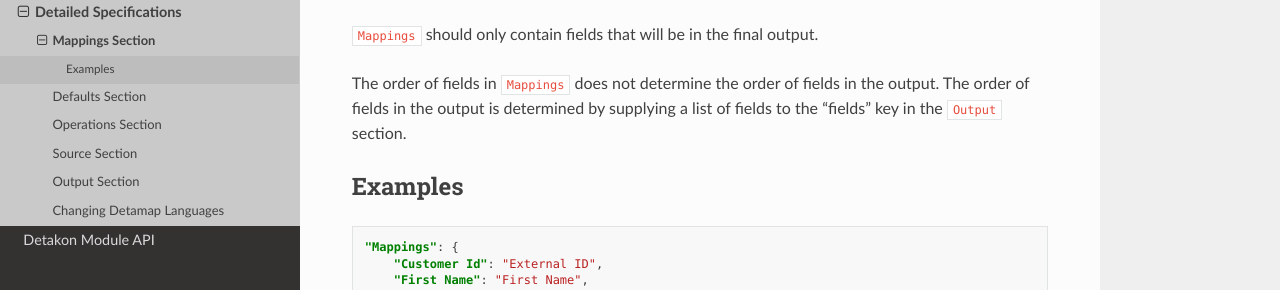
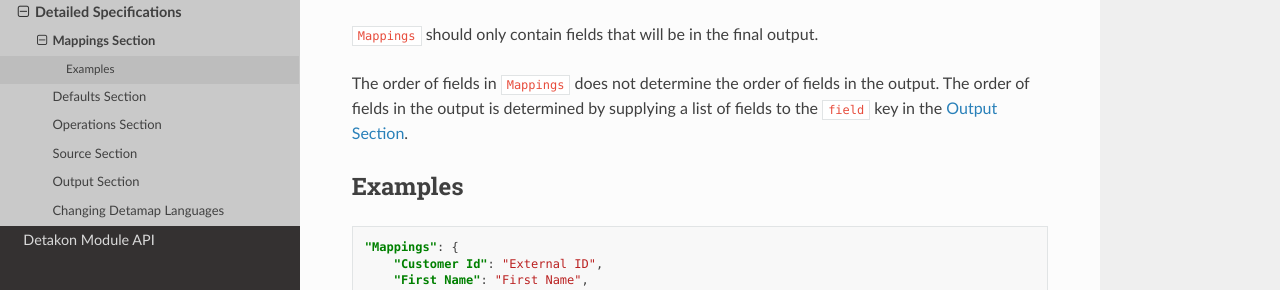
Before and after one commit to cknightfury/detakon, a Sphinx documentation site: the page built from docs/source/mappings.rst, in a window 1280 px wide. Shown: the part 260-550 px from the top of the page. Built offline with Sphinx 7.4.7 and the Read the Docs theme 3.1.0, drawn with Linux system fonts in a browser that asks for light colours.

Commit message:
updated mappings docs

```diff
--- a/docs/source/mappings.rst
+++ b/docs/source/mappings.rst
@@ -10,7 +10,7 @@ Keys should be the source fields.  Keys do not need to exist in the source file
 
 ``Mappings`` should only contain fields that will be in the final output.
 
-The order of fields in ``Mappings`` does not determine the order of fields in the output.  The order of fields in the output is determined by supplying a list of fields to the "fields" key in the ``Output`` section.
+The order of fields in ``Mappings`` does not determine the order of fields in the output.  The order of fields in the output is determined by supplying a list of fields to the ``field`` key in the :doc:`Output Section <output>`.
 
 ########
 Examples
```
